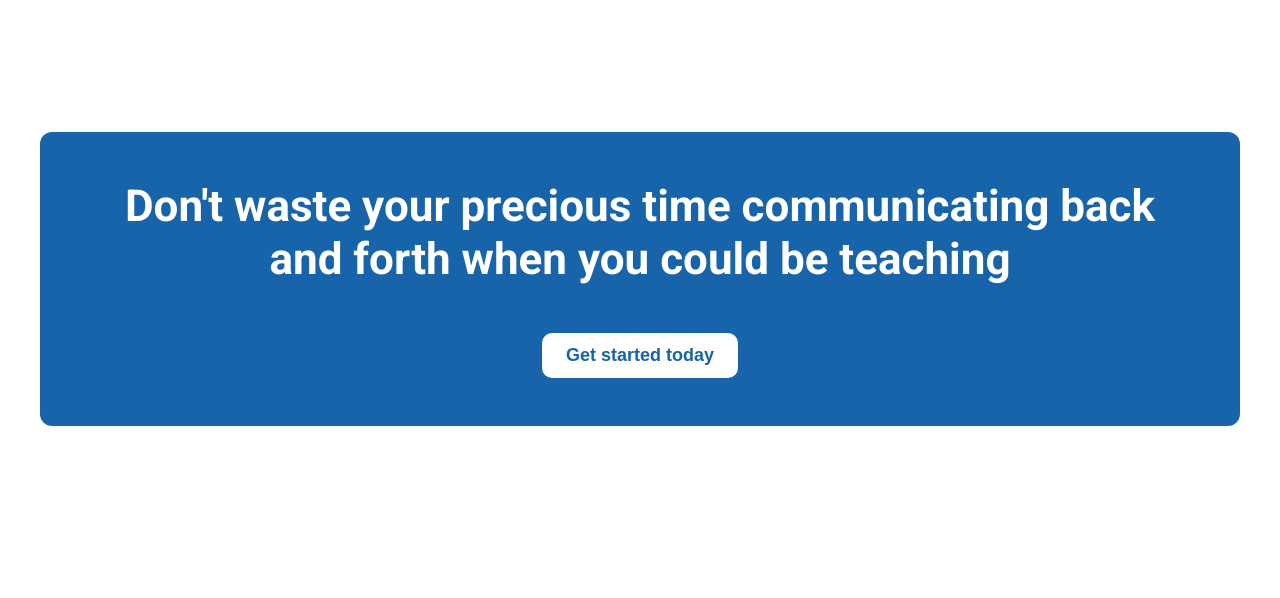
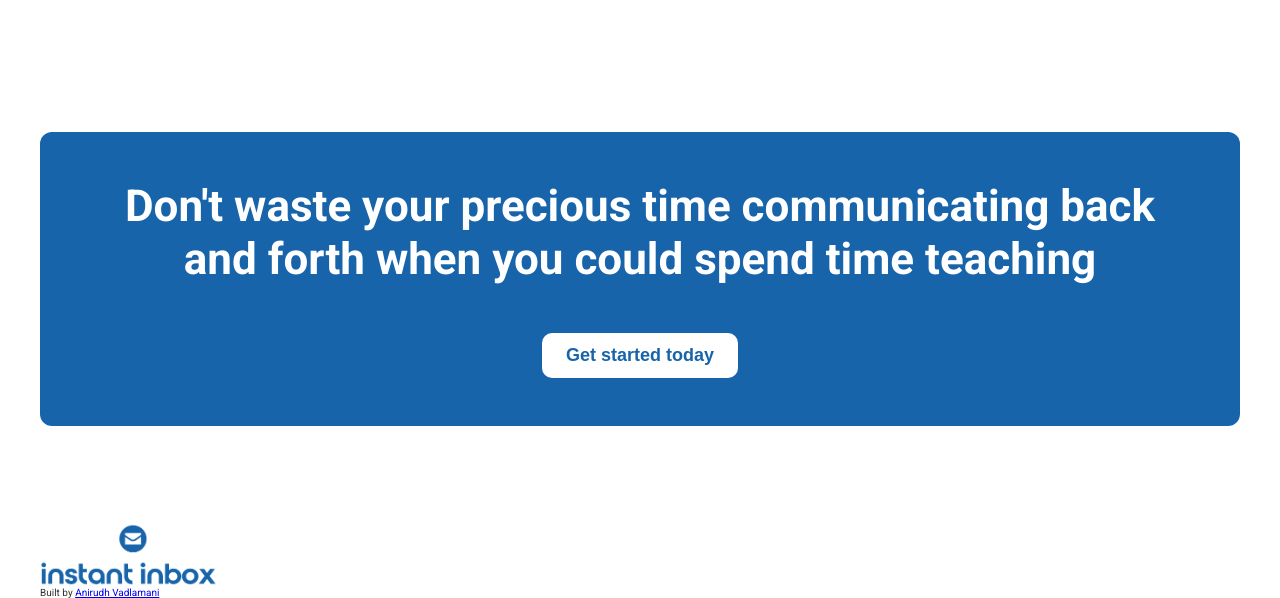
Before and after one commit to AV2001/instant-inbox, a Flask app: page / in a window 1280 px wide. Shown: the part 2535-3133 px from the top of the page. Before the commit the page ends 2961 px from the top, so only its background shows below. Run offline with Flask 2, Linux system fonts and the light colour scheme.

Commit message:
add content for footer

```diff
--- a/templates/index.html
+++ b/templates/index.html
@@ -142,11 +142,33 @@
                 <div class="container cta--container">
                     <h2 class="heading-secondary cta--heading">
                         Don't waste your precious time communicating back and
-                        forth when you could be teaching
+                        forth when you could spend time teaching
                     </h2>
                     <button class="btn btn--cta">Get started today</button>
                 </div>
             </section>
         </main>
+
+        <!-- FOOTER -->
+        <footer>
+            <div class="container footer--container">
+                <a href="#">
+                    <img
+                        src="{{ url_for('static', filename='./images/logo.png') }}"
+                        alt="InstantInbox logo"
+                        class="logo"
+                    />
+                </a>
+                <p class="builder">
+                    Built by
+                    <a
+                        href="https://github.com/AV2001"
+                        target="_blank"
+                        class="footer-link"
+                        >Anirudh Vadlamani</a
+                    >
+                </p>
+            </div>
+        </footer>
     </body>
 </html>
```
